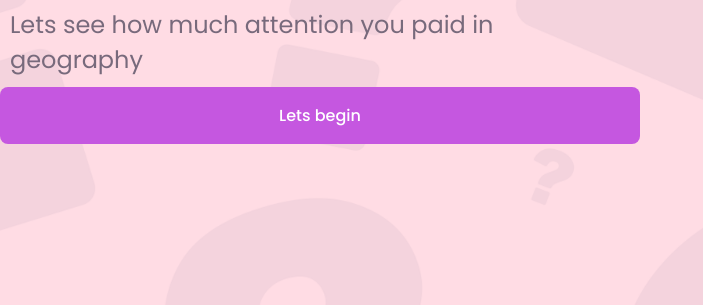
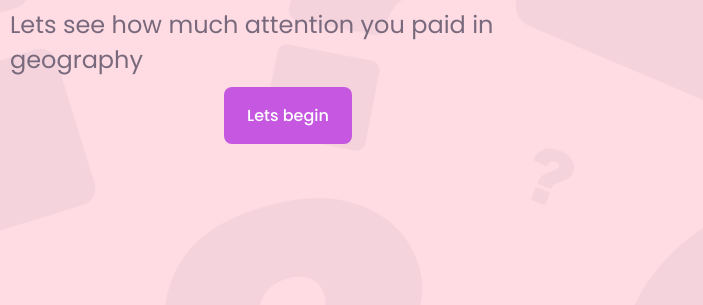
Before and after one commit to Olohitai/CountryQuiz, a plain HTML site: page index.html in a window 1280 px wide. Shown: the part 495-800 px from the top of the page, without its empty margins (0-703 px from the left). Drawn offline with Linux system fonts and the light colour scheme.

Commit message:
updated styles

```diff
--- a/countryQuiz/css/game.css
+++ b/countryQuiz/css/game.css
@@ -182,24 +182,12 @@ body {
   transition: all 0.3s ease;
 }
 
-.button {
-  display: inline-block;
-  background-color: var(--first-color);
-  color: #fff;
-  padding: 1rem;
-  border-radius: 0.5rem;
-  text-decoration: none;
-  font-weight: var(--font-medium);
-}
 .result_box .complete_text {
   font-size: 20px;
   font-weight: 500;
 }
 
 .result_box .score_text span {
-  /* display: flex; */
-  margin: 15px 0;
-
   font-weight: 500;
 }
 
@@ -207,7 +195,15 @@ body {
   padding: 0 4px;
   font-weight: 600;
 } */
-
+.button {
+  display: inline-block;
+  background-color: var(--first-color);
+  color: #fff;
+  padding: 0.5rem;
+  border-radius: 0.5rem;
+  text-decoration: none;
+  font-weight: var(--font-medium);
+}
 .result_box .buttons {
   /* display: flex; */
   margin: 20px 0;
--- a/countryQuiz/css/style.css
+++ b/countryQuiz/css/style.css
@@ -137,10 +137,13 @@ p {
 }
 
 .button {
-  display: block;
+  display: inline-block;
+  width: 20%;
   text-align: center;
   background-color: var(--first-color);
   color: #fff;
+  margin-left: 35%;
+  margin-right: 25%;
   padding: 1rem;
   border-radius: 0.5rem;
   font-weight: var(--font-medium);
```
